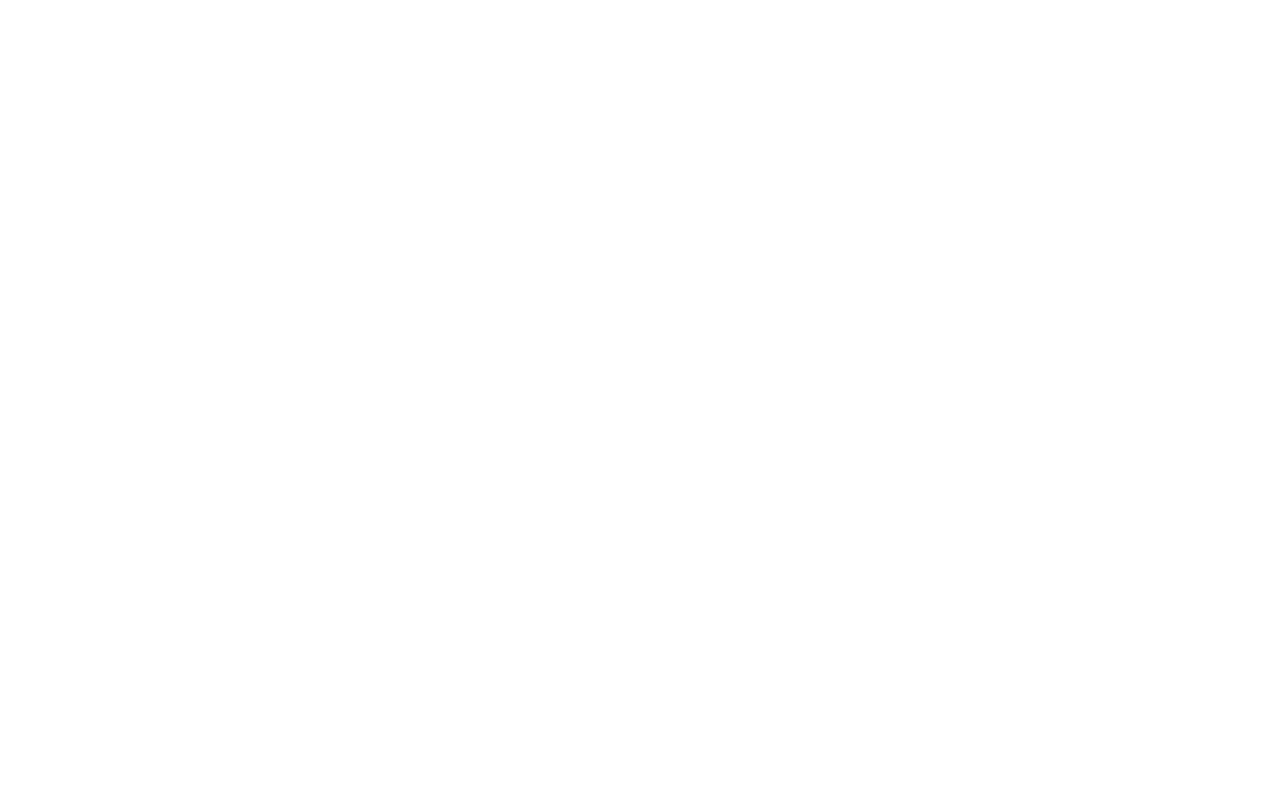
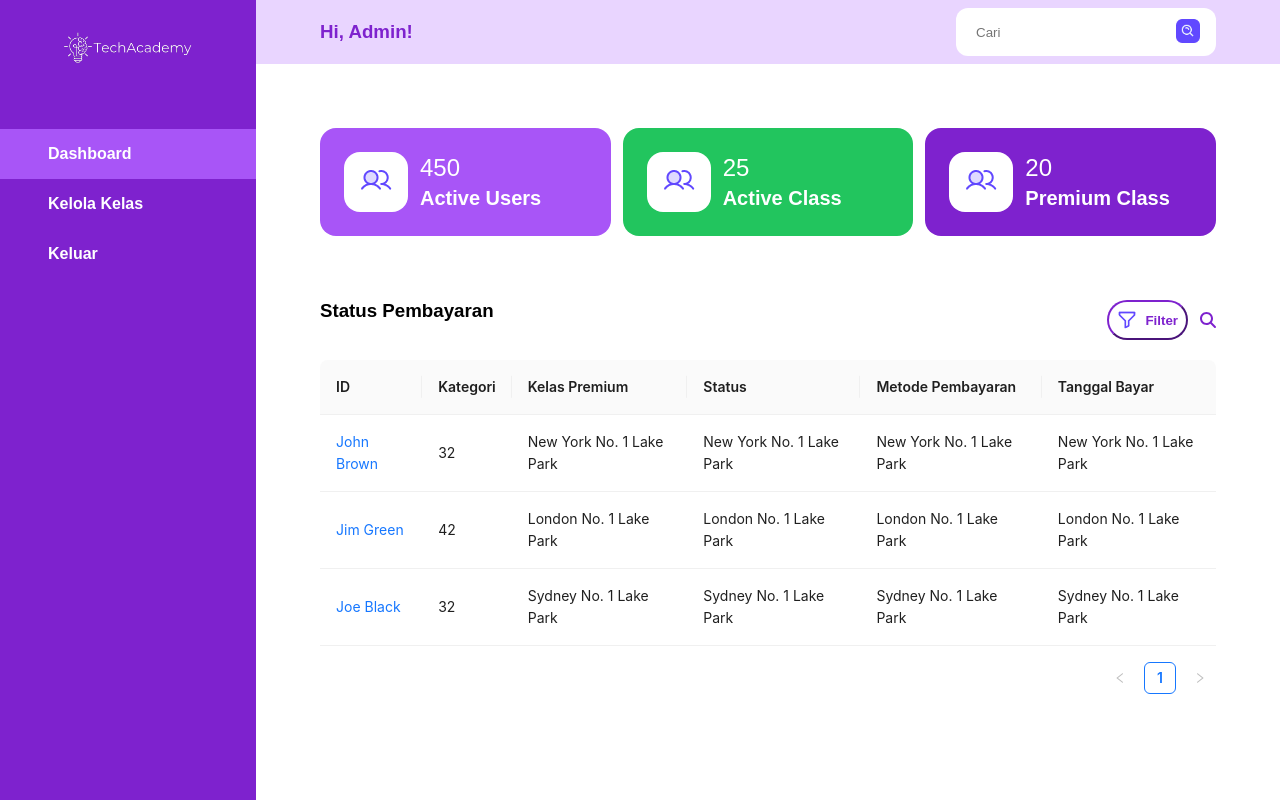
Before and after one commit to irfanmusthafaa/final_chapter_team02, a React (Vite) app: page /admin/dashboard in a window 1280 px wide. Before the commit this address had no page. Built offline with nearby package versions, Linux system fonts and the light colour scheme.

Commit message:
slicing login and dashboard admin

```diff
--- /dev/null
+++ b/src/assets/components/Admin/Card.jsx
@@ -0,0 +1,42 @@
+import React from "react";
+import userIcon from "../../images/Users.png";
+
+export const Card = () => {
+  return (
+    <div className="flex justify-between   w-full  gap-3 ">
+      <div className="bg-purple-500 p-6 rounded-2xl box-border w-1/3">
+        <div className="flex items-center gap-3">
+          <div className="bg-white rounded-2xl w-10 px-3 py-3 text-center">
+            <img src={userIcon} alt="user icon" />
+          </div>
+          <div>
+            <p className="text-white text-2xl">450</p>
+            <p className="text-white text-xl font-bold">Active Users</p>
+          </div>
+        </div>
+      </div>
+      <div className="bg-green-500 p-6 rounded-2xl box-border w-1/3">
+        <div className="flex items-center gap-3">
+          <div className="bg-white rounded-2xl w-10 px-3 py-3 text-center">
+            <img src={userIcon} alt="user icon" />
+          </div>
+          <div>
+            <p className="text-white text-2xl">25</p>
+            <p className="text-white text-xl font-bold">Active Class</p>
+          </div>
+        </div>
+      </div>
+      <div className="bg-purple-700 p-6 rounded-2xl box-border w-1/3">
+        <div className="flex items-center gap-3">
+          <div className="bg-white rounded-2xl w-10 px-3 py-3 text-center">
+            <img src={userIcon} alt="user icon" />
+          </div>
+          <div>
+            <p className="text-white text-2xl">20</p>
+            <p className="text-white text-xl font-bold">Premium Class</p>
+          </div>
+        </div>
+      </div>
+    </div>
+  );
+};
--- /dev/null
+++ b/src/assets/components/Admin/NavbarAdmin.jsx
@@ -0,0 +1,24 @@
+import React from "react";
+import searchIcon from "../../images/icon-search2.png";
+
+export const NavbarAdmin = () => {
+  return (
+    <div className="bg-purple-200 h-16 flex justify-between items-center px-16">
+      <div>
+        <h3 className="text-purple-700 font-bold">Hi, Admin!</h3>
+      </div>
+      <div>
+        <div className="relative">
+          <input
+            type="text"
+            placeholder="Cari"
+            className="bg-white border-none  focus:border-2 focus:border:border-black focus:bg-white focus:outline-none rounded-xl pl-5 pr-10 py-2 w-[200px] h-[32px] "
+          />
+          <button className="absolute bg-transparent border-none inset-y-0 -ml-10 ">
+            <img src={searchIcon} alt="Search Icon" className="h-6 w-6 cursor-pointer" />
+          </button>
+        </div>
+      </div>
+    </div>
+  );
+};
--- /dev/null
+++ b/src/assets/components/Admin/SideBar.jsx
@@ -0,0 +1,24 @@
+import { faHome } from "@fortawesome/free-solid-svg-icons";
+import { FontAwesomeIcon } from "@fortawesome/react-fontawesome";
+import logoImage from "../../images/logo3.png";
+
+export const SideBar = () => {
+  return (
+    <div className="bg-purple-700 h-screen w-[20%]">
+      <div className="flex flex-col pt-[2rem] justify center items-center">
+        <img src={logoImage} className="w-1/2" placeholder="logo" />
+        <div className="w-full flex flex-col justify-center items-center mt-16 overflow-hidden">
+          <a href="/" className="w-full pl-24 py-4 bg-purple-500 font-semibold text-white no-underline">
+            Dashboard
+          </a>
+          <a href="/" className="w-full pl-24 py-4 bg-transparent hover:bg-purple-500 font-semibold text-white no-underline">
+            Kelola Kelas
+          </a>
+          <a href="/" className="w-full pl-24 py-4 bg-transparent hover:bg-purple-500  font-semibold text-white no-underline">
+            Keluar
+          </a>
+        </div>
+      </div>
+    </div>
+  );
+};
--- /dev/null
+++ b/src/assets/components/Admin/TableDashboard.jsx
@@ -0,0 +1,92 @@
+import { Table } from "antd";
+
+export const TableDashboard = () => {
+  // For Tabel
+  const columns = [
+    {
+      title: "ID",
+      dataIndex: "name",
+      key: "name",
+      render: (text) => <a>{text}</a>,
+    },
+    {
+      title: "Kategori",
+      dataIndex: "age",
+      key: "age",
+    },
+    {
+      title: "Kelas Premium",
+      dataIndex: "address",
+      key: "address",
+    },
+    {
+      title: "Status",
+      dataIndex: "address",
+      key: "address",
+    },
+    {
+      title: "Metode Pembayaran",
+      dataIndex: "address",
+      key: "address",
+    },
+    {
+      title: "Tanggal Bayar",
+      dataIndex: "address",
+      key: "address",
+    },
+    // {
+    //   title: "Tags",
+    //   key: "tags",
+    //   dataIndex: "tags",
+    //   render: (_, { tags }) => (
+    //     <>
+    //       {tags.map((tag) => {
+    //         let color = tag.length > 5 ? "geekblue" : "green";
+    //         if (tag === "loser") {
+    //           color = "volcano";
+    //         }
+    //         return (
+    //           <Tag color={color} key={tag}>
+    //             {tag.toUpperCase()}
+    //           </Tag>
+    //         );
+    //       })}
+    //     </>
+    //   ),
+    // },
+    // {
+    //   title: "Action",
+    //   key: "action",
+    //   render: (_, record) => (
+    //     <Space size="middle">
+    //       <a>Invite {record.name}</a>
+    //       <a>Delete</a>
+    //     </Space>
+    //   ),
+    // },
+  ];
+  const data = [
+    {
+      key: "1",
+      name: "John Brown",
+      age: 32,
+      address: "New York No. 1 Lake Park",
+      tags: ["nice", "developer"],
+    },
+    {
+      key: "2",
+      name: "Jim Green",
+      age: 42,
+      address: "London No. 1 Lake Park",
+      tags: ["loser"],
+    },
+    {
+      key: "3",
+      name: "Joe Black",
+      age: 32,
+      address: "Sydney No. 1 Lake Park",
+      tags: ["cool", "teacher"],
+    },
+  ];
+  return <Table columns={columns} dataSource={data} />;
+};
--- a/src/index.jsx
+++ b/src/index.jsx
@@ -2,12 +2,9 @@
 import ReactDOM from "react-dom/client";
 import "./assets/styles/index.css";
 import { RouterList } from "./routes/RouterList";
-import { ThemeProvider } from "@material-tailwind/react";
 
 ReactDOM.createRoot(document.getElementById("root")).render(
   <React.StrictMode>
-    <ThemeProvider>
-      <RouterList />
-    </ThemeProvider>
+    <RouterList />
   </React.StrictMode>
 );
--- /dev/null
+++ b/src/pages/Admin/AdminDashboard.jsx
@@ -0,0 +1,67 @@
+import { SideBar } from "../../assets/components/Admin/SideBar";
+import { NavbarAdmin } from "../../assets/components/Admin/NavbarAdmin";
+import { Card } from "../../assets/components/Admin/Card";
+import { Button, Dropdown, Space, Table, Tag } from "antd";
+import { DownOutlined, UserOutlined } from "@ant-design/icons";
+import { FontAwesomeIcon } from "@fortawesome/react-fontawesome";
+import { faSearch } from "@fortawesome/free-solid-svg-icons";
+import iconPrefix from "../../assets/images/icon-prefix.png";
+import { TableDashboard } from "../../assets/components/Admin/TableDashboard";
+
+export const AdminDashboard = () => {
+  const handleMenuClick = (e) => {
+    message.info("Click on menu item.");
+    console.log("click", e);
+  };
+  const items = [
+    {
+      label: "1st menu item",
+      key: "1",
+    },
+    {
+      label: "1st menu item",
+      key: "1",
+    },
+    {
+      label: "1st menu item",
+      key: "1",
+    },
+    {
+      label: "1st menu item",
+      key: "1",
+    },
+  ];
+  const menuProps = {
+    items,
+    onClick: handleMenuClick,
+  };
+
+
+  return (
+    <div className="w-full flex">
+      <SideBar />
+      <div className="bg-white w-[80%]">
+        <NavbarAdmin />
+        <div className="px-16 my-16">
+          <Card />
+        </div>
+        <div className="px-16 my-16">
+          <div className="flex justify-between mb-5">
+            <h3>Status Pembayaran</h3>
+            <div className="flex justify-between items-center gap-3">
+              <Dropdown menu={menuProps}>
+                <button className="flex justify-center gap-2 items-center border-purple-700 bg-white text-purple-700 font-bold border-1 rounded-full p-2">
+                  <img src={iconPrefix} alt="prefix" />
+                  Filter
+                </button>
+              </Dropdown>
+              <FontAwesomeIcon icon={faSearch} className="text-purple-700" />
+            </div>
+          </div>
+          {/* Tabel */}
+         <TableDashboard/>
+        </div>
+      </div>
+    </div>
+  );
+};
--- /dev/null
+++ b/src/pages/Admin/AdminLogin.jsx
@@ -0,0 +1,50 @@
+import { EyeInvisibleOutlined, EyeOutlined } from "@ant-design/icons";
+import { Input } from "antd";
+import logoImage from "../../assets/images/logo2.png";
+import { useNavigate } from "react-router-dom";
+
+export const AdminLogin = () => {
+  const navigate = useNavigate();
+
+  const handleLogin = () => {
+    navigate("/admin/dashboard");
+  };
+  return (
+    <div className="w-full h-screen flex flex-row">
+      <div className="w-[30%] bg-purple-700 flex justify-center items-center">
+        <img src={logoImage} className="w-1/2" alt="logo" />
+      </div>
+      <div className="w-[70%] flex flex-col justify-center items-center gap-5">
+        <div className="w-1/3 flex flex-col gap-2">
+          <h2 className="text-purple-700 text-center mb-5 font-bold">Login</h2>
+          <div className="flex flex-col gap-1">
+            <label className="font-normal text-sm">ID Admin</label>
+            <Input className="border rounded-lg hover:border-purple-700" type="text" placeholder="Masukkan ID Admin" />
+          </div>
+          <div className="flex flex-col gap-1">
+            <div className="flex flex-row items-center place-content-between">
+              <label className="font-normal text-sm">Password</label>
+              <label className="text-xs text-purple-700 hover:text-purple-900" style={{ cursor: "pointer" }}>
+                Lupa Kata Sandi
+              </label>
+            </div>
+            <Input.Password
+              className="hover:border-purple-700"
+              placeholder="Masukkan Password"
+              type="password"
+              iconRender={(visible) => (visible ? <EyeInvisibleOutlined /> : <EyeOutlined />)}
+            />
+          </div>
+          <div>
+            <button
+              className="w-full py-3  cursor-pointer bg-purple-700 hover:bg-purple-900 text-white font-medium border-0  rounded-lg mt-2"
+              onClick={handleLogin}
+            >
+              Masuk
+            </button>
+          </div>
+        </div>
+      </div>
+    </div>
+  );
+};
--- a/src/routes/RouterList.jsx
+++ b/src/routes/RouterList.jsx
@@ -1,12 +1,16 @@
 import React from "react";
 import { BrowserRouter, Route, Routes } from "react-router-dom";
 import { Beranda } from "../pages/Beranda";
+import { AdminLogin } from "../pages/Admin/AdminLogin";
+import { AdminDashboard } from "../pages/Admin/AdminDashboard";
 
 export const RouterList = () => {
   return (
     <BrowserRouter>
       <Routes>
         <Route path="/" element={<Beranda />}></Route>
+        <Route path="/admin/login" element={<AdminLogin />}></Route>
+        <Route path="/admin/dashboard" element={<AdminDashboard />}></Route>
       </Routes>
     </BrowserRouter>
   );
```
Also changed, not shown: src/assets/images/Users.png (added), src/assets/images/icon-prefix.png (added).
